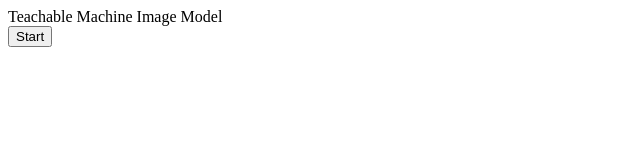
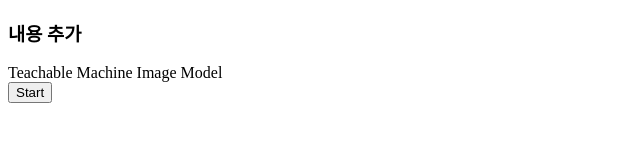
Before and after one commit to HoDoo-Nam/first-hodoo-project, a plain HTML site: page index.html in a window 1280 px wide. Shown: the whole page, without its empty margins (0-640 px from the left). Drawn offline with Linux system fonts and the light colour scheme.

Commit message:
second commit

```diff
--- a/index.html
+++ b/index.html
@@ -7,6 +7,7 @@
     <title>Document</title>
 </head>
 <body>
+    <h3> 내용 추가 </h3>
     <div>Teachable Machine Image Model</div>
 <button type="button" onclick="init()">Start</button>
 <div id="webcam-container"></div>
```
